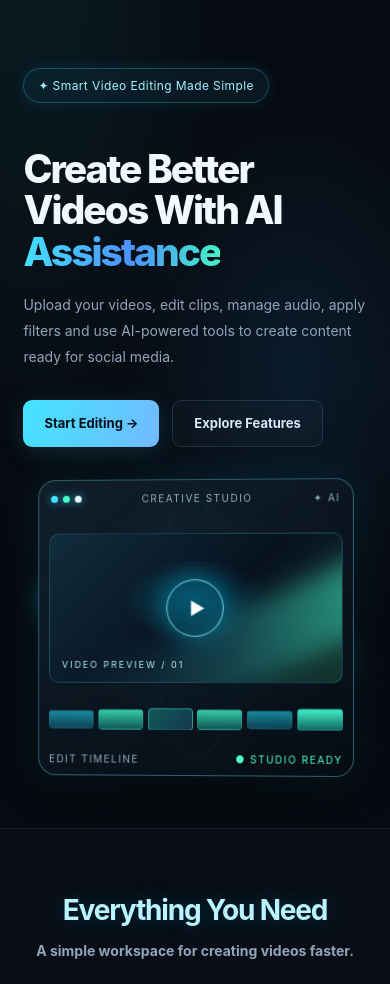
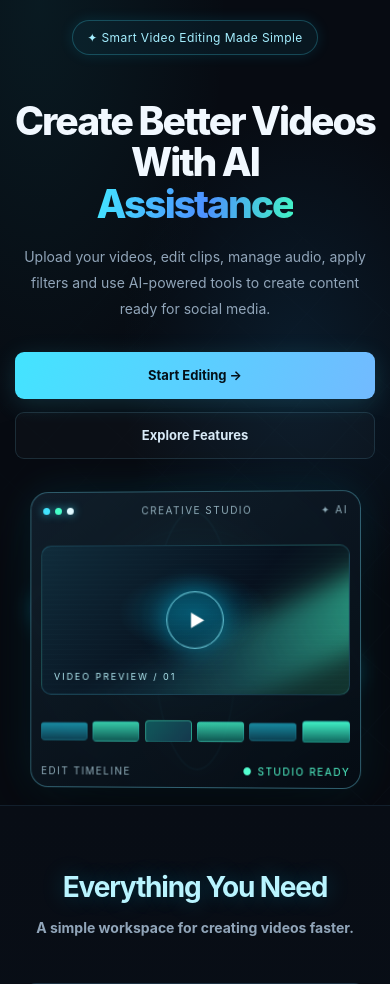
Before and after one commit to tanujas672006-stack/ai-video-editing-assisstant, a Flask app: page / in a window 390 px wide. Shown: the top 984 px of the page. Run offline with Flask 3, Linux system fonts and the light colour scheme.

Commit message:
Update style.css

```diff
--- a/AI video editing 2/static/css/style.css
+++ b/AI video editing 2/static/css/style.css
@@ -2851,3 +2851,53 @@ animation: none !important;
     transition: none;
   }
 }
+/* Stack side-by-side controls on mobile */
+@media (max-width: 768px) {
+  .editor-container {
+    flex-direction: column !important; /* Stacks player on top of controls */
+    width: 100% !important;
+    padding: 10px !important;
+  }
+
+  video, .video-preview {
+    width: 100% !important;   /* Prevents video from overflowing screen width */
+    height: auto !important;  /* Keeps video aspect ratio correct */
+  }
+
+  .editing-tools, .sidebar {
+    width: 100% !important;   /* Full width for buttons and tools below video */
+  }
+}
+/* --- Mobile Responsive Fixes --- */
+@media (max-width: 768px) {
+  /* Stack the hero content and decorative animation vertically */
+  .hero {
+    flex-direction: column !important;
+    text-align: center;
+    padding: 20px 15px !important;
+  }
+
+  .hero-content,
+  .motion-visual {
+    width: 100% !important;
+    max-width: 100% !important;
+  }
+
+  /* Make sure buttons stack or fit nicely */
+  .hero-buttons {
+    justify-content: center;
+    flex-direction: column;
+    gap: 10px;
+  }
+
+  .hero-buttons a {
+    width: 100%;
+    text-align: center;
+  }
+
+  /* Prevent feature cards and steps from squishing */
+  .features,
+  .steps {
+    grid-template-columns: 1fr !important; /* Forces 1 card per row on mobile */
+  }
+}
```
